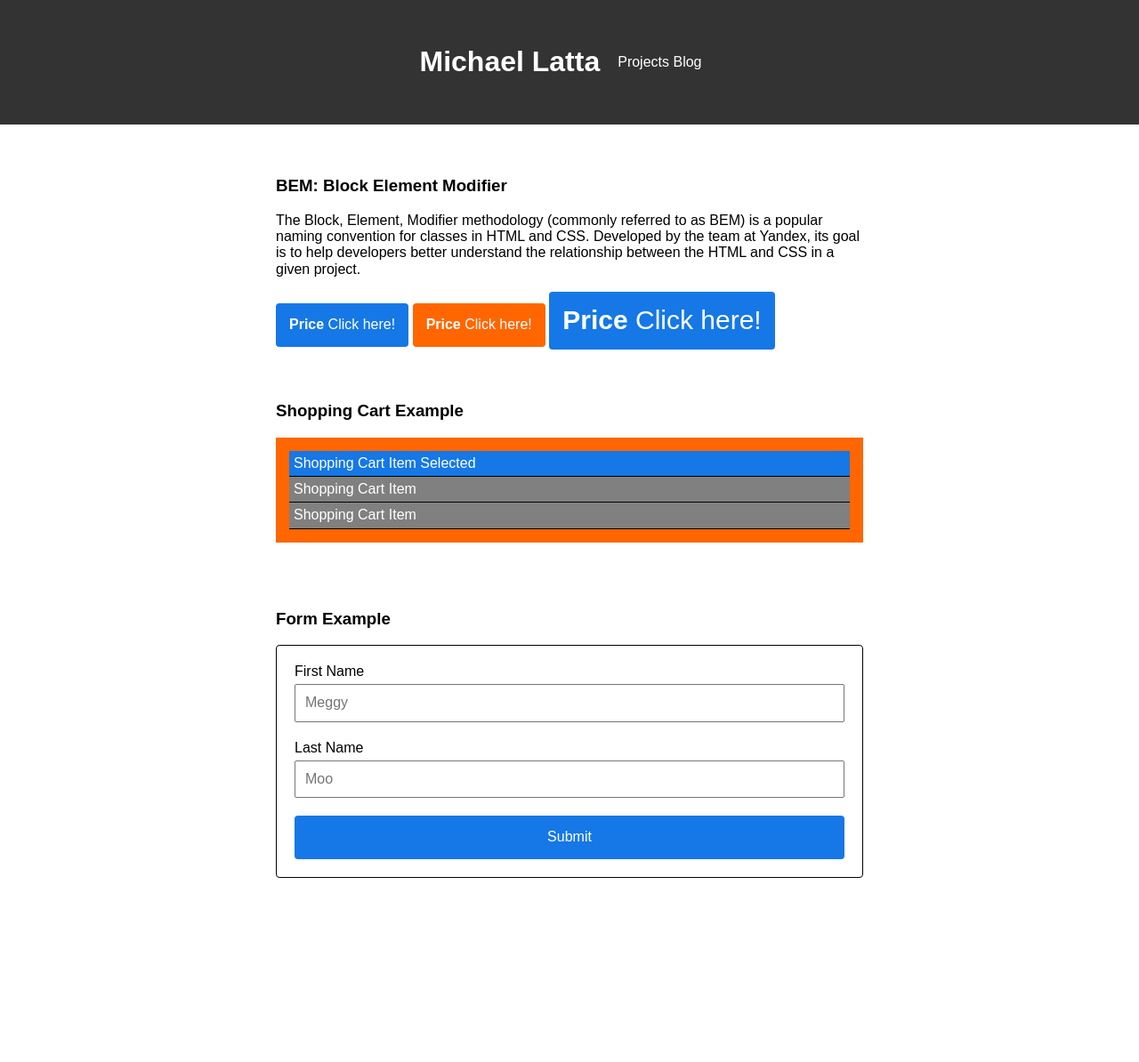
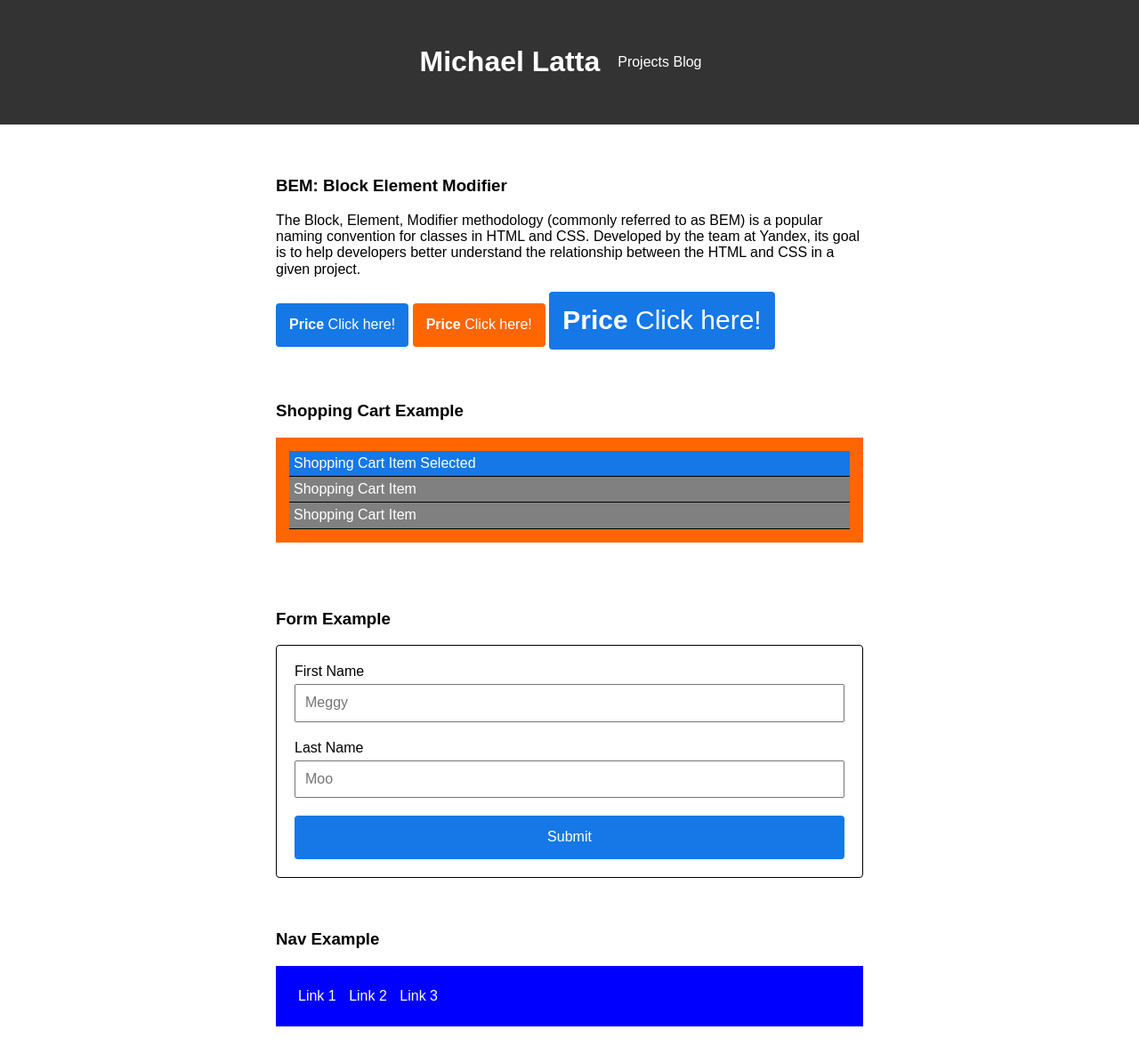
Before and after one commit to michaellatta/michaellatta.github.io, a Jekyll site: the page built from projects/bem/index.html, in a window 1280 px wide. Shown: the whole page at 89% size. Built offline with Jekyll 4.4.1, drawn with Linux system fonts in a browser that asks for light colours; before the commit the page ends 1027 px from its top, so only the background shows below that.

Commit message:
BEM Nav example

```diff
--- a/assets/stylesheets/style.css
+++ b/assets/stylesheets/style.css
@@ -233,3 +233,14 @@ footer {
   width: 100%;
   display: block;
 }
+
+/* BEM nav */
+
+.menu {
+  background-color: blue;
+}
+
+.menu__item {
+  padding: 5px;
+  display: inline-flex;
+}
--- a/projects/bem/index.html
+++ b/projects/bem/index.html
@@ -39,3 +39,12 @@ title: Project 4 - BEM
       <input type="submit" class="button form__submit" value="Submit">
     </form>
 </section>
+
+<section>
+  <h3>Nav Example</h3>
+    <nav class="menu">
+      <a class="link menu__item" href="">Link 1</a>
+      <a class="link menu__item" href="">Link 2</a>
+      <a class="link menu__item" href="">Link 3</a>
+    </nav>
+</section>
```
